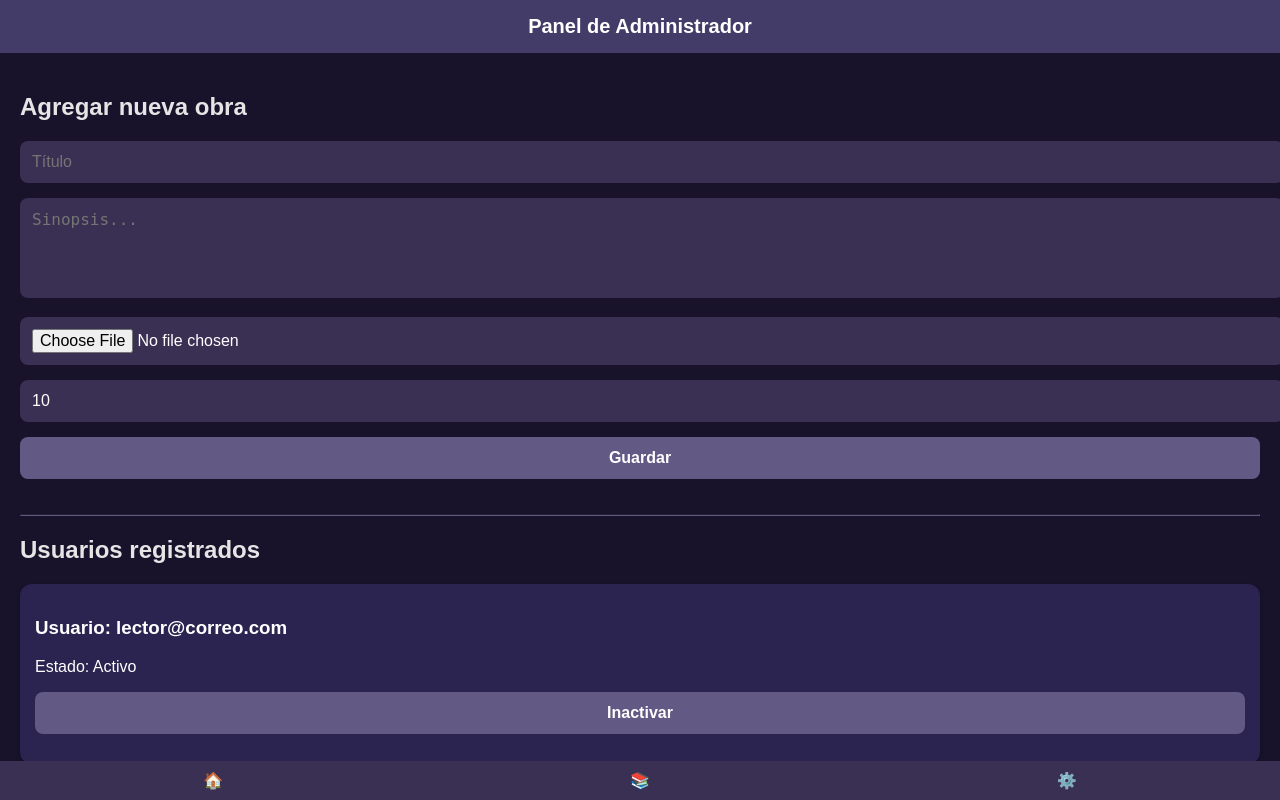
After one commit to jptorres121/MarioMendoza, a FastAPI app: template app/templates/movil/admin.html in a window 1280 px wide. The commit adds this page. Run offline with FastAPI, Linux system fonts and the light colour scheme; the template is opened without the code that fills it, so the values that code supplies are empty.

Commit message:
Imagen del segundo desarrollador y pasos para el aplicativo movil

```diff
--- /dev/null
+++ b/app/static/movil/style_movil.css
@@ -0,0 +1,90 @@
+body {
+  font-family: 'Poppins', sans-serif;
+  background-color: #18122B;
+  color: #FFFFFF;
+  margin: 0;
+  padding: 0;
+}
+
+header {
+  background-color: #443C68;
+  padding: 15px;
+  text-align: center;
+  font-size: 20px;
+  font-weight: bold;
+}
+
+.container {
+  padding: 20px;
+}
+
+input, button, textarea {
+  width: 100%;
+  padding: 12px;
+  border-radius: 8px;
+  border: none;
+  margin-bottom: 15px;
+  font-size: 16px;
+}
+
+input, textarea {
+  background-color: #393053;
+  color: white;
+}
+
+button {
+  background-color: #635985;
+  color: white;
+  font-weight: bold;
+  cursor: pointer;
+}
+
+button:hover {
+  background-color: #7a6ea8;
+}
+
+.card {
+  background-color: #2b2350;
+  border-radius: 12px;
+  padding: 15px;
+  margin-bottom: 15px;
+  box-shadow: 0 2px 4px rgba(0,0,0,0.2);
+}
+
+.card img {
+  width: 100%;
+  border-radius: 8px;
+  margin-bottom: 10px;
+}
+
+.navbar {
+  display: flex;
+  justify-content: space-around;
+  position: fixed;
+  bottom: 0;
+  width: 100%;
+  background-color: #393053;
+  padding: 10px 0;
+}
+
+.navbar a {
+  color: white;
+  text-decoration: none;
+  font-size: 16px;
+}
+
+.navbar a.active {
+  color: #EAB308;
+}
+
+h2 {
+  color: #E5E5E5;
+}
+
+textarea {
+  resize: none;
+}
+
+.hidden {
+  display: none;
+}
--- a/app/templates/desarrollador.html
+++ b/app/templates/desarrollador.html
@@ -16,7 +16,7 @@
       </div>
     </div>
     <div class="dev-card dev-fixed-width">
-      <img src="/static/img/autor.jpg" alt="Laura Pelaez">
+      <img src="/static/img/Autorlc.jpg" alt="Laura Pelaez">
       <div class="dev-info">
         <h3>Laura Camila Pelaez</h3>
         <p><strong>Código:</strong> 67001390</p>
--- a/app/templates/footer.html
+++ b/app/templates/footer.html
@@ -10,7 +10,7 @@
       <p><strong>Email:</strong> jptorres46@ucatolica.edu.co</p>
     </div>
     <a href="/desarrollador">
-      <img src="/static/img/autor.jpg" alt="Autor">
+      <img src="/static/img/Autorlc.jpg" alt="Autor">
     </a>
     <div class="footer-contacto">
       <p><strong>Nombre:</strong> Laura Camila Pelaez</p>
--- /dev/null
+++ b/app/templates/movil/admin.html
@@ -0,0 +1,37 @@
+<!DOCTYPE html>
+<html lang="es">
+<head>
+  <meta charset="UTF-8">
+  <title>Panel Admin</title>
+  <link rel="stylesheet" href="/static/movil/style_movil.css">
+</head>
+<body>
+  <header>Panel de Administrador</header>
+  <div class="container">
+
+    <h2>Agregar nueva obra</h2>
+    <form>
+      <input type="text" placeholder="Título" required>
+      <textarea placeholder="Sinopsis..." rows="4"></textarea>
+      <input type="file" accept="image/*">
+      <input type="number" placeholder="Stock inicial" value="10">
+      <button>Guardar</button>
+    </form>
+
+    <hr style="margin:20px 0; border-color:#635985;">
+
+    <h2>Usuarios registrados</h2>
+    <div class="card">
+      <h3>Usuario: lector@correo.com</h3>
+      <p>Estado: Activo</p>
+      <button>Inactivar</button>
+    </div>
+  </div>
+
+  <div class="navbar">
+    <a href="/movil/home.html">🏠</a>
+    <a href="/movil/mis_obras.html">📚</a>
+    <a href="/movil/admin.html" class="active">⚙️</a>
+  </div>
+</body>
+</html>
```
Also changed, not shown: app/templates/movil/home.html (added, +32 -0 lines), app/templates/movil/login.html (added, +19 -0 lines), app/templates/movil/mis_obras.html (added, +25 -0 lines), app/templates/movil/splash.html (added, +17 -0 lines), app/static/img/Autorlc.jpg (added).
